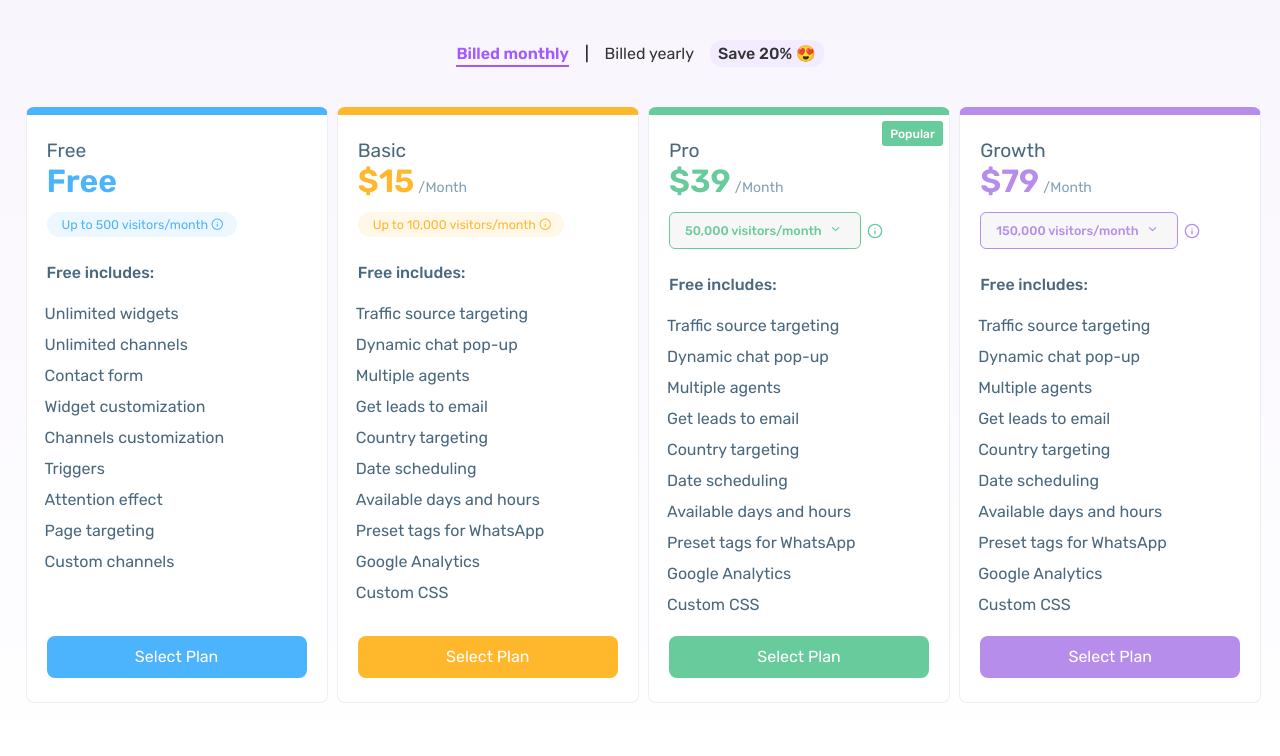
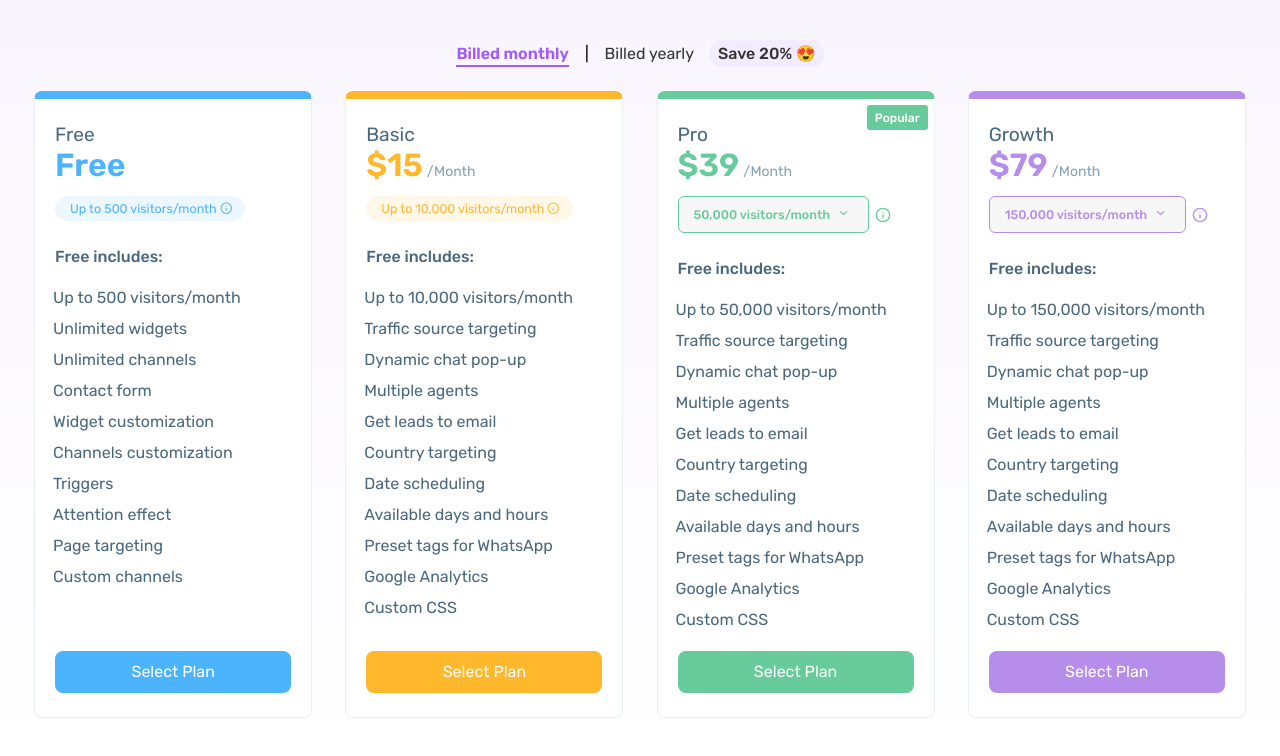
Before and after one commit to Ashikur540/pricing-table-with-styled-components, a React (Vite) app: page / in a window 1280 px wide. Shown: the top 756 px of the page. Built offline with nearby package versions, Linux system fonts and the light colour scheme.

Commit message:
refactor: Fixed a small issue and refactored a little code

```diff
--- a/src/components/PricingPlanCard.jsx
+++ b/src/components/PricingPlanCard.jsx
@@ -1,3 +1,4 @@
+import { useSelector } from 'react-redux';
 
 import { Tooltip } from './ui/Tooltip';
 import { TooltipTarget } from './styles/ui-element-styles/tooltip.styles';
@@ -5,7 +6,6 @@ import IconInfo from './icons/Iconinfo';
 import Dropdown from './ui/Dropdown';
 import { extractPricingString, getColor, hexToContrastColor, } from '../lib/helper';
 import { Badge, FeaturesListWrapper, FeatureTitle, LineTroughText, PlanCard, PlanInfoVisitorsBlock, PlanInfoWrapper, PlanName, PlanPrice, PrimaryButton } from './styles/Elements.styles';
-import { useSelector } from 'react-redux';
 
 // eslint-disable-next-line react/prop-types
 const PricingPlanCard = ({ planInfo }) => {
@@ -21,7 +21,8 @@ const PricingPlanCard = ({ planInfo }) => {
                     <PlanPrice color={getColor(plan.name)}>
                         {plan?.price}
                         <span className='amount-postfix'>{plan?.pricePostfix}</span>
-                        {billingType !== "Billed monthly" && plan.name !== "Free" && <LineTroughText>{plan.salePrice ?? 0}/Month</LineTroughText>}
+                        {billingType !== "Billed monthly" && plan.name !== "Free" &&
+                            <LineTroughText>{plan.salePrice ?? 0}/Month</LineTroughText>}
                     </PlanPrice>
                 </div>
 
--- a/src/components/PricingSection.jsx
+++ b/src/components/PricingSection.jsx
@@ -1,12 +1,12 @@
+import { useSelector } from 'react-redux';
+
 import PricingPlanCard from './PricingPlanCard';
 import { PricingGrid } from './styles/Elements.styles';
 import BillingTab from './BillingTab';
-import { useSelector } from 'react-redux';
 import { selectUniquePlans } from '../features/pricing/pricingSelector';
 
 const PricingSection = () => {
     const planData = useSelector(selectUniquePlans)
-    console.log("✨ ~ file: PricingSection.jsx:9 ~ PricingSection ~ planData:", planData)
 
     return (
         <div className="container">
--- a/src/components/styles/Elements.styles.js
+++ b/src/components/styles/Elements.styles.js
@@ -21,7 +21,7 @@ export const PlanCard = Styled.div`
   position: relative;
   transition: all 0.25s;
   margin: 0 auto;
-  width: 90%;
+  width: 80%;
 `
 
 export const PlanInfoWrapper = Styled.div`
@@ -105,7 +105,7 @@ export const PricingGrid= styled.div`
     display: grid;
     grid-template-columns: repeat(4, 1fr);
     gap: 1em;
-    padding: 1em;
+
     justify-content: center;
     max-width: 1260px;
     width: 96%;
--- a/src/components/ui/Dropdown.jsx
+++ b/src/components/ui/Dropdown.jsx
@@ -1,3 +1,4 @@
+/* eslint-disable react/prop-types */
 import { useRef, useState } from "react";
 import { useDispatch, useSelector } from 'react-redux';
 
@@ -14,7 +15,7 @@ import { setPlanVariant } from "../../features/pricing/pricingSlice";
 import { getColor, hexToContrastColor } from "../../lib/helper";
 import { useClickOutside } from "../../hooks/useClickOutside";
 
-// eslint-disable-next-line react/prop-types
+
 const Dropdown = ({ planName, variants }) => {
   const dispatch = useDispatch();
   const [isOpen, setIsOpen] = useState(false);
--- a/src/components/ui/Tooltip.jsx
+++ b/src/components/ui/Tooltip.jsx
@@ -1,5 +1,6 @@
 import { useRef, useState } from "react";
 import PropTypes from 'prop-types';
+
 import { TooltipBoxContainer, TooltipBox, TooltipTarget, TooltipWrapper } from "../styles/ui-element-styles/tooltip.styles";
 
 
--- a/src/features/pricing/pricingSelector.js
+++ b/src/features/pricing/pricingSelector.js
@@ -1,6 +1,9 @@
-//  here we format the json data to be used in the BillingTab component
+// here we format the json data to be used in the BillingTab component
+
 
 import { createSelector } from '@reduxjs/toolkit';
+import { extractPricingString } from '../../lib/helper';
+
 
 
 export const selectPlanVariants = createSelector(
@@ -12,7 +15,6 @@ export const selectPlanVariants = createSelector(
         acc[plan.name] = [];
       }
       const visitorCount = plan.title.match(/\d+(?:,\d+)*/)[0];
-      // console.log("✨ ~ file: pricingSelector.js:15 ~ returnplans.reduce ~ visitorCount:", visitorCount)
       acc[plan.name].push({
         visitorCount,
         title: plan.title,
@@ -22,6 +24,7 @@ export const selectPlanVariants = createSelector(
     }, {});
   }
 );
+
 
 
 export const selectUniquePlans = createSelector(
@@ -34,22 +37,37 @@ export const selectUniquePlans = createSelector(
 
     const billingKey = selectedBilling === "Billed monthly" ? "1_year" : "2_year";
 
+
     // unique plan names
     const uniquePlanNames = [...(new Set(plans.map(plan => plan.name)))];
 
+
     return uniquePlanNames.map(planName => {
       const variants = planVariants[planName];
+      // console.log("✨ ~ file: pricingSelector.js:74 ~ variants:", variants)
+
+
       const hasVariants = variants.length > 1;
 
-      // Get the correct plan based on selected variant or default to first
+
+      // Get the correct plan based on selected variant or default first
       let selectedPlan;
       if (hasVariants) {
-        const selectedVariant = selectedPlanVariants[planName];
-        selectedPlan = variants.find(v => v.visitorCount === selectedVariant)?.plan || variants[0].plan;
+        const selectedVariantCount = selectedPlanVariants[planName];
+        selectedPlan = variants.find(v => v.visitorCount === selectedVariantCount)?.plan || variants[0].plan;
       } else {
         selectedPlan = variants[0].plan;
       }
-      console.log("✨ ~ file: pricingSelector.js:48 ~ selectedPlan:", selectedPlan)
+      // console.log("✨ ~ file: pricingSelector.js:48 ~ selectedPlan:", selectedPlan)
+
+      // format features with the selected variant visitors feature
+
+      const formattedFeatures = [{
+        is_pro: planName === "Free" ? "0" : "1",
+        // remove the strong html part
+        feature_title: extractPricingString(selectedPlan.title),
+        feature_desc: selectedPlan.text
+      }, ...features]
 
       // format data according to my need
       return {
@@ -60,13 +78,15 @@ export const selectUniquePlans = createSelector(
           hasVariants,
           variants: hasVariants ? variants : null,
           // add salePrice to show line through text when billing annually
-          ...(billingKey === "2_year" && planName !== "Free" ? { salePrice: selectedPlan.details["1_year"].price } : {})
+          ...(billingKey === "2_year" && planName !== "Free" && { salePrice: selectedPlan.details["1_year"].price })
         },
-        //  filter features out from free plan
-        features: planName === 'Free'
-          ? features.filter(feature => feature.is_pro === "0")
-          : features.filter(feature => feature.is_pro !== "0")
+        // filter features out from free plan
+        features: formattedFeatures.filter(feature =>
+          planName === "Free" ? feature.is_pro === "0" : feature.is_pro !== "0"
+        )
       };
     });
+
+
   }
 );
--- a/src/index.css
+++ b/src/index.css
@@ -132,7 +132,7 @@ button:focus-visible {
   border-radius: 32px;
   color: hotpink;
   font-size: 12.5px;
-  padding: 5px 15px;
+  padding: 8px 15px;
 }
 
 .features {
```
